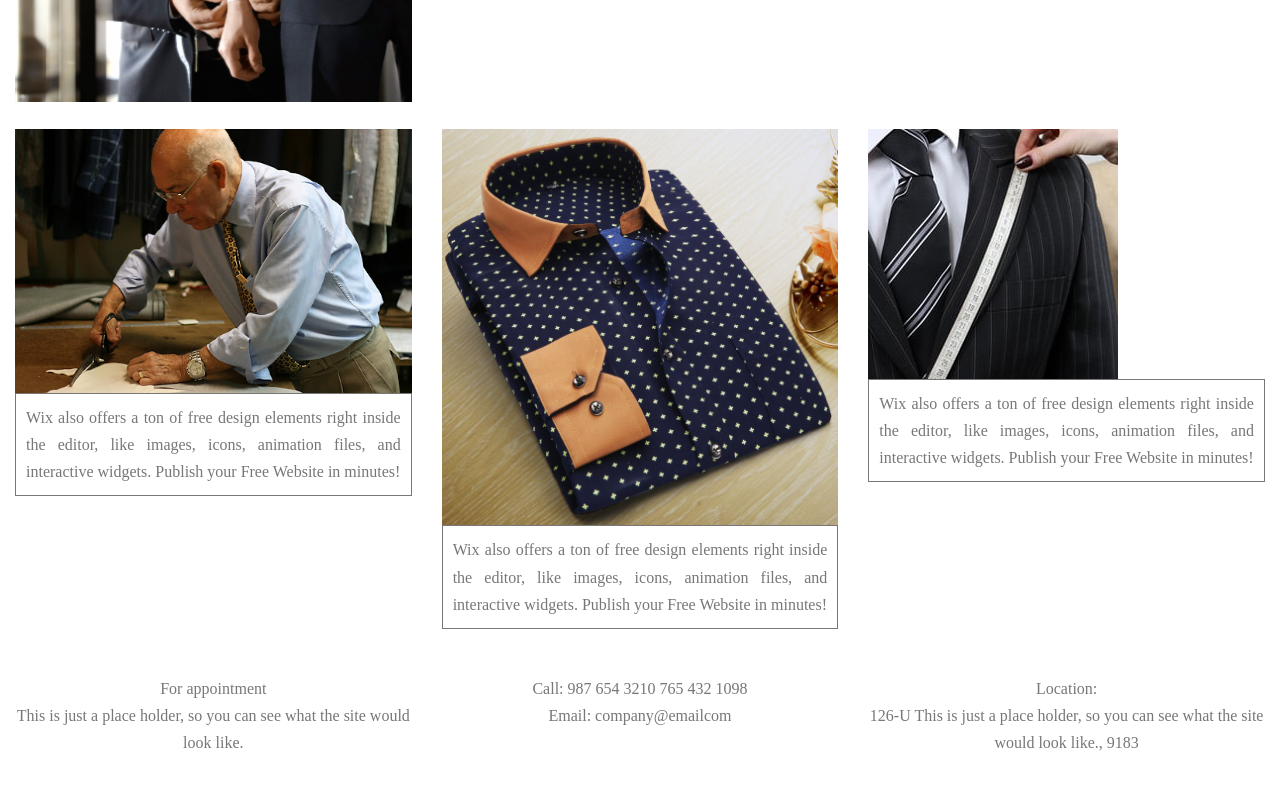
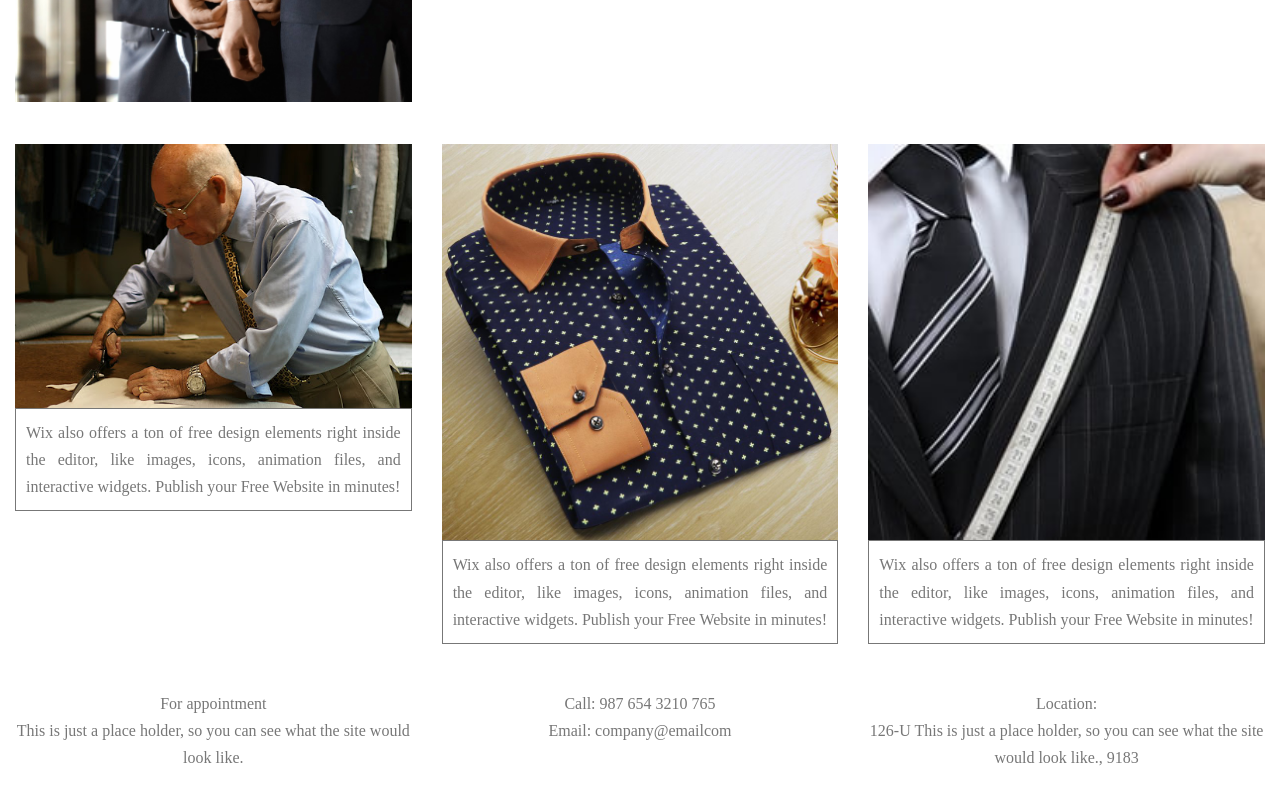
Before and after one commit to YakubuAmidu/Tailor-shop, a React (Create React App) app: page /ServicesScreen in a window 1280 px wide. Shown: the part 320-1120 px from the top of the page. Built offline with nearby package versions, Linux system fonts and the light colour scheme.

Commit message:
Commiting changes

```diff
--- a/src/components/App.css
+++ b/src/components/App.css
@@ -211,7 +211,7 @@ body {
   padding-bottom: 20px;
 }
 
-.Services_screen {
+.Services_title {
   padding-bottom: 20px;
   font-size: 45px;
   font-family: "Righteous", cursive;
@@ -219,10 +219,11 @@ body {
 
 .Measureone {
   width: 100%;
+  margin-bottom: 15px;
 }
 
 .Measuretwo {
-  max-width: 100%;
+  width: 100%;
   max-height: 100%;
 }
 
--- a/src/screens/ServicesScreen.js
+++ b/src/screens/ServicesScreen.js
@@ -12,7 +12,7 @@ const ServicesScreen = () => {
     <div>
       <Links />
       <div className="Service_section-main">
-        <h1 className="Services_screen">Services</h1>
+        <h1 className="Services_title">Services</h1>
         <Row>
           <Col sm={4}>
             <div className="Service_image">
@@ -80,7 +80,7 @@ const ServicesScreen = () => {
           <Col sm={4}>
             <div className="Number_header">
               <p className="Number">
-                Call: 987 654 3210 765 432 1098
+                Call: 987 654 3210 765
                 <br />
                 Email: company@emailcom
               </p>
```
